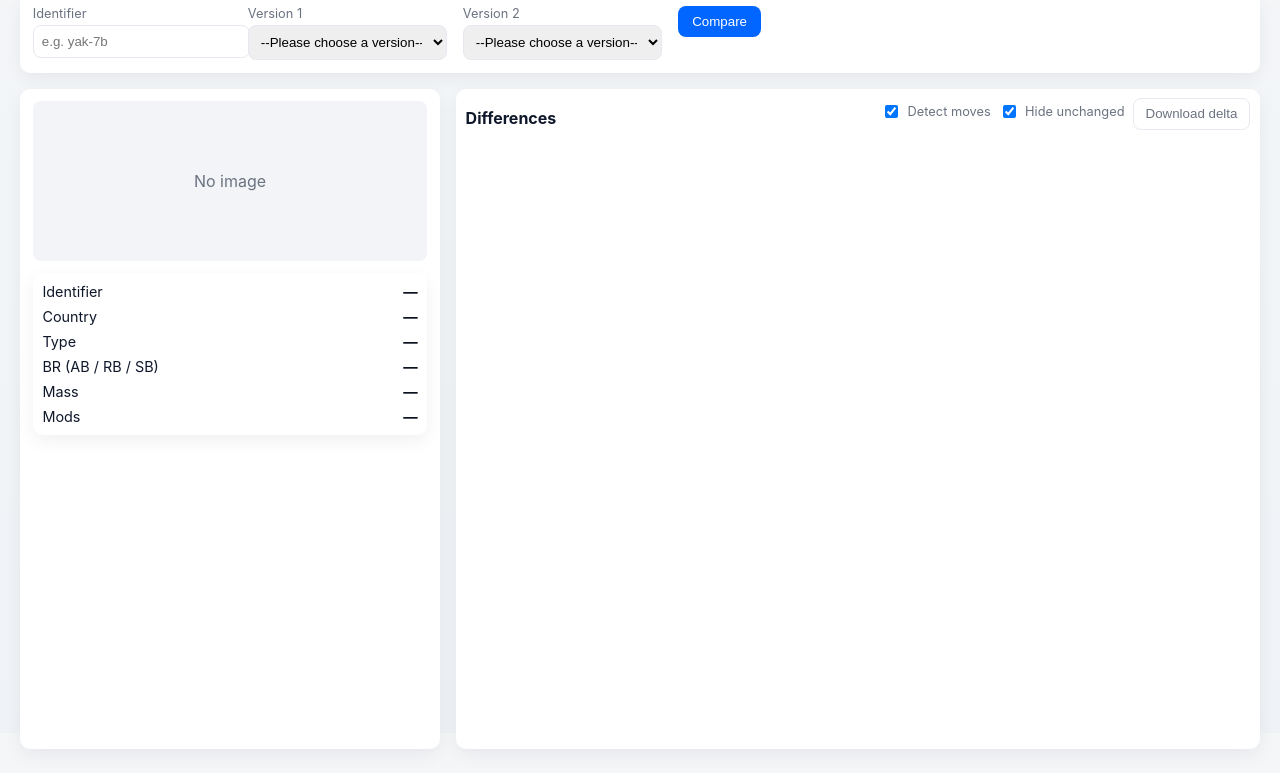
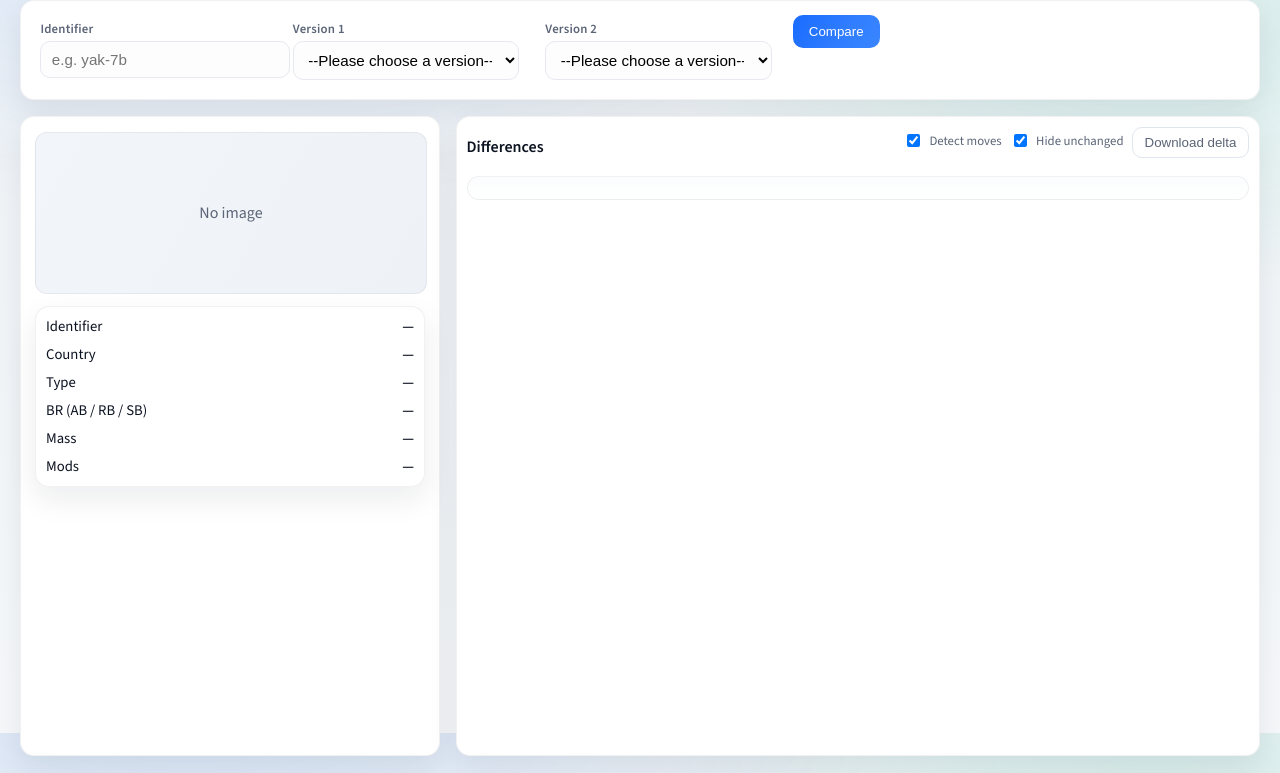
Before and after one commit to Sgambe33/WarThunder-Vehicles-API, a website: page public/differences.html in a window 1280 px wide. Shown: the part 67-840 px from the top of the page. Drawn offline with nearby package versions, Linux system fonts and the light colour scheme.

```diff
--- a/public/differences.html
+++ b/public/differences.html
@@ -6,6 +6,10 @@
   <meta name="viewport" content="width=device-width, initial-scale=1.0" />
   <title>Vehicle Version Comparison</title>
 
+  <link rel="preconnect" href="https://fonts.googleapis.com">
+  <link rel="preconnect" href="https://fonts.gstatic.com" crossorigin>
+  <link href="https://fonts.googleapis.com/css2?family=Space+Grotesk:wght@500;600&family=Source+Sans+3:wght@400;500;600&display=swap" rel="stylesheet">
+
   <!-- jsondiffpatch -->
   <link rel="stylesheet" href="https://cdn.jsdelivr.net/npm/jsondiffpatch/public/formatters-styles/html.css">
   <script src="https://cdn.jsdelivr.net/npm/jsondiffpatch/dist/jsondiffpatch.umd.js"></script>
@@ -13,14 +17,16 @@
 
   <style>
     :root {
-      --bg: #f4f6f8;
+      --bg: #eef2f5;
       --card: #ffffff;
-      --muted: #6b7280;
-      --accent: #0066ff;
+      --muted: #5b6577;
+      --accent: #1a6cff;
+      --accent-2: #20c997;
       --success: #06b6a4;
       --danger: #ef4444;
-      --glass: rgba(255, 255, 255, 0.6);
-      font-family: Inter, Roboto, -apple-system, "Segoe UI", Arial;
+      --ink: #0b1220;
+      --glass: rgba(255, 255, 255, 0.72);
+      --shadow: 0 12px 30px rgba(12, 23, 40, 0.08);
     }
 
     html,
@@ -29,11 +35,14 @@
     }
 
     body {
-      font-family: Inter, system-ui, -apple-system, "Segoe UI", Roboto, Arial;
+      font-family: "Source Sans 3", "Segoe UI", Arial, sans-serif;
       margin: 0;
       padding: 1.25rem;
-      background: linear-gradient(180deg, var(--bg), #eef2f6 120%);
-      color: #0f172a;
+      background:
+        radial-gradient(1200px 600px at 15% -10%, rgba(26, 108, 255, 0.12), transparent 60%),
+        radial-gradient(900px 520px at 90% 10%, rgba(32, 201, 151, 0.12), transparent 55%),
+        linear-gradient(180deg, var(--bg), #f7f9fb 120%);
+      color: var(--ink);
     }
 
     header {
@@ -44,7 +53,9 @@
     }
 
     header h1 {
-      font-size: 1.25rem;
+      font-family: "Space Grotesk", "Source Sans 3", sans-serif;
+      font-size: 1.5rem;
+      letter-spacing: 0.2px;
       margin: 0
     }
 
@@ -63,9 +74,10 @@
 
     .card {
       background: var(--card);
-      border-radius: 10px;
-      padding: 0.8rem;
-      box-shadow: 0 6px 18px rgba(12, 23, 40, 0.06);
+      border-radius: 14px;
+      padding: 0.9rem;
+      box-shadow: var(--shadow);
+      border: 1px solid rgba(12, 23, 40, 0.06);
     }
 
     form#compareForm {
@@ -80,6 +92,7 @@
       flex: 1;
       display: flex;
       flex-direction: column;
+      padding: 5px
     }
 
     label {
@@ -92,27 +105,47 @@
     input,
     select {
       width: 100%;
-      padding: 0.5rem;
-      border-radius: 8px;
-      border: 1px solid #e6e9ef
+      padding: 0.55rem 0.65rem;
+      border-radius: 10px;
+      border: 1px solid #e6e9ef;
+      background: #fdfdfd;
+      transition: border-color 0.2s ease, box-shadow 0.2s ease;
+      font-size: 0.95rem;
+    }
+
+    input:focus,
+    select:focus {
+      outline: none;
+      border-color: rgba(26, 108, 255, 0.55);
+      box-shadow: 0 0 0 3px rgba(26, 108, 255, 0.15);
     }
 
     button.primary {
-      background: var(--accent);
+      background: linear-gradient(120deg, var(--accent), #2f7cff 55%, #3a86ff 100%);
       color: white;
       border: none;
-      padding: 0.5rem 0.9rem;
-      border-radius: 8px;
+      padding: 0.55rem 1rem;
+      border-radius: 10px;
       cursor: pointer
+    }
+
+    button.primary:hover {
+      filter: brightness(1.02);
     }
 
     button.ghost {
       background: transparent;
-      border: 1px solid #e6e9ef;
+      border: 1px solid #dfe5ee;
       padding: 0.45rem 0.75rem;
-      border-radius: 8px;
+      border-radius: 10px;
       cursor: pointer;
-      color: var(--muted)
+      color: var(--muted);
+      transition: border-color 0.2s ease, color 0.2s ease;
+    }
+
+    button.ghost:hover {
+      border-color: #b9c5d6;
+      color: #2b3a52;
     }
 
     main.grid {
@@ -123,7 +156,7 @@
       /* let section stretch */
       gap: 1rem;
       margin-top: 1rem;
-      height: calc(100vh - 140px);
+      min-height: calc(100vh - 160px);
       /* adjust for header + topbar */
     }
 
@@ -184,12 +217,13 @@
     .thumb {
       width: 100%;
       height: 160px;
-      background: #f2f4f7;
-      border-radius: 8px;
+      background: linear-gradient(120deg, #f2f6fb, #eef2f6);
+      border-radius: 12px;
       display: flex;
       align-items: center;
       justify-content: center;
-      overflow: hidden
+      overflow: hidden;
+      border: 1px solid rgba(12, 23, 40, 0.06);
     }
 
     .thumb img {
@@ -207,7 +241,7 @@
     .meta-item {
       display: flex;
       justify-content: space-between;
-      font-size: 0.9rem
+      font-size: 0.92rem
     }
 
     .meta-item b {
@@ -216,8 +250,11 @@
 
     /* center panel - diff */
     #comparison {
-      padding: 0.6rem;
-      overflow: auto
+      padding: 0.7rem;
+      overflow: auto;
+      background: linear-gradient(180deg, rgba(248, 250, 252, 0.6), rgba(255, 255, 255, 0.9));
+      border-radius: 12px;
+      border: 1px solid rgba(12, 23, 40, 0.06);
     }
 
     #comparison h2 {
@@ -271,6 +308,11 @@
       gap: 0.5rem;
       align-items: center
     }
+
+    .topbar .field label {
+      font-weight: 600;
+      letter-spacing: 0.2px;
+    }
   </style>
 </head>
 
@@ -285,7 +327,8 @@
     <form id="compareForm">
       <div class="field">
         <label for="identifier">Identifier</label>
-        <input id="identifier" placeholder="e.g. yak-7b" required />
+        <input id="identifier" placeholder="e.g. yak-7b" list="identifier-suggestions" autocomplete="off" required />
+        <datalist id="identifier-suggestions"></datalist>
       </div>
 
       <div class="field">
@@ -345,6 +388,8 @@
     let versionTimer;
     const version1Select = document.getElementById('version1');
     const version2Select = document.getElementById('version2');
+    const identifierInput = document.getElementById('identifier');
+    const identifierSuggestions = document.getElementById('identifier-suggestions');
 
     function populateDatalist(ids) {
       console.log("Clearing old versions...");
@@ -365,6 +410,15 @@
 
         version1Select.add(opt1);
         version2Select.add(opt2);
+      });
+    }
+
+    function populateIdentifierSuggestions(ids) {
+      identifierSuggestions.innerHTML = '';
+      (ids || []).slice(0, 25).forEach(id => {
+        const opt = document.createElement('option');
+        opt.value = id;
+        identifierSuggestions.appendChild(opt);
       });
     }
 
@@ -406,11 +460,14 @@
 
     // Use the search endpoint to help find identifiers as the user types.
     // The search endpoint may return different shapes (array of strings, array of objects, or an object with results).
-    document.getElementById('identifier').addEventListener('input', e => {
+    identifierInput.addEventListener('input', e => {
       clearTimeout(versionTimer);
       versionTimer = setTimeout(async () => {
         const q = e.target.value.trim();
-        if (!q) return;
+        if (!q) {
+          populateIdentifierSuggestions([]);
+          return;
+        }
         try {
           // prefer the search endpoint
           const searchUrl = `${baseUrl}/vehicles/search/${encodeURIComponent(q)}`;
@@ -425,6 +482,8 @@
               const arr = results.results || results.items || results.data || [];
               ids = (Array.isArray(arr) ? arr.map(r => (r && (r.identifier || r.name || r.id)) || (typeof r === 'string' ? r : null)).filter(Boolean) : []);
             }
+
+            populateIdentifierSuggestions(ids);
 
             // if the typed query exactly matches a result, fetch full vehicle metadata
             const exact = ids.find(x => x.toLowerCase() === q.toLowerCase());
@@ -458,8 +517,8 @@
     });
 
     async function compareVersions(id, v1, v2) {
-      const url1 = `${baseUrl}/vehicles/${encodeURIComponent(id)}/${encodeURIComponent(v1)}`;
-      const url2 = `${baseUrl}/vehicles/${encodeURIComponent(id)}/${encodeURIComponent(v2)}`;
+      const url1 = `${baseUrl}/vehicles/${encodeURIComponent(id)}?version=${encodeURIComponent(v1)}`;
+      const url2 = `${baseUrl}/vehicles/${encodeURIComponent(id)}?version=${encodeURIComponent(v2)}`;
       try {
         const [res1, res2] = await Promise.all([fetch(url1), fetch(url2)]);
         if (!res1.ok || !res2.ok) throw new Error('One or both versions not found');
--- a/public/docs/swagger-docs.yaml
+++ b/public/docs/swagger-docs.yaml
@@ -1,7 +1,7 @@
 openapi: 3.0.0
 servers:
 - description: Main Server
-  url: "https://www.wtvehiclesapi.sgambe.serv00.net/api"
+  url: "https://wtvehiclesapi.duckdns.org/api"
 - description: Dev Server
   url: "http://localhost:3000/api"
 info:
```
Also changed, not shown: README.md.
